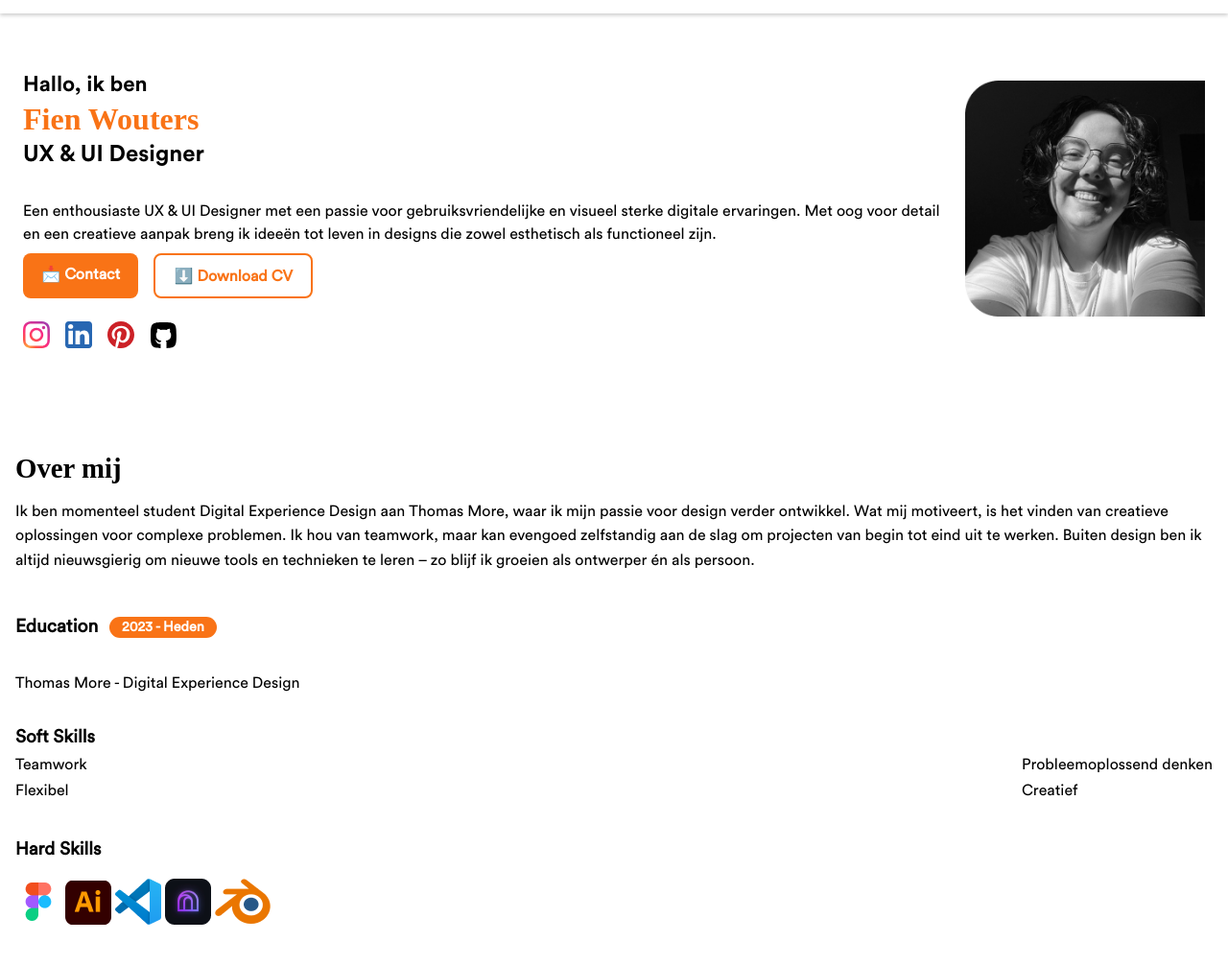
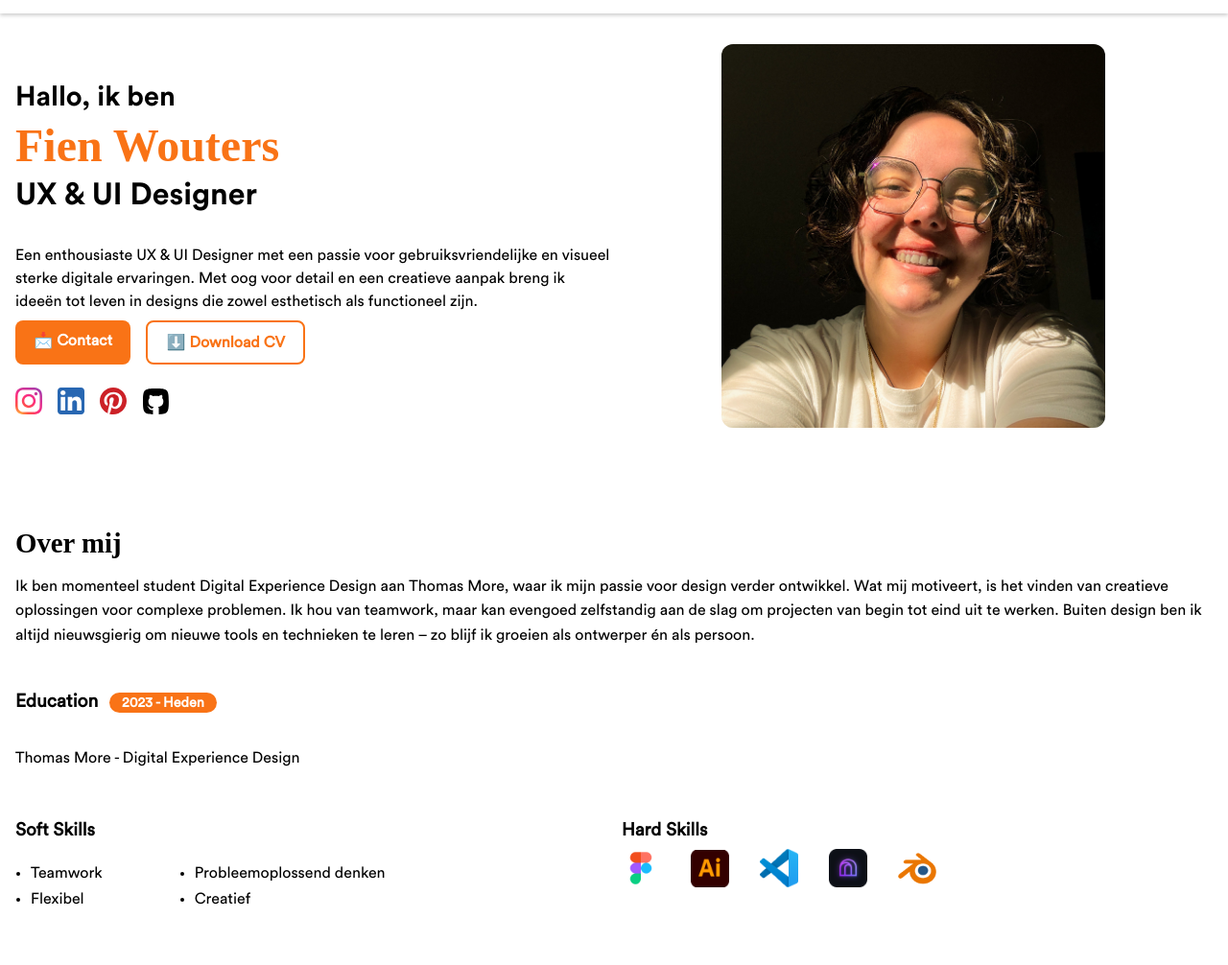
Before and after one commit to Fien1004/MyPortfolio, a plain HTML site: page Index.html in a window 1280 px wide. Shown: the part 69-1075 px from the top of the page at 96% size. Drawn offline with Linux system fonts and the light colour scheme; files whose address does not match are found by name; a web font is replaced by a local one.

Commit message:
feat: update hero section layout and styles, add new images, and enhance skills section

```diff
--- a/CSS/Style.css
+++ b/CSS/Style.css
@@ -110,22 +110,21 @@ p{
   }
 
   /* Hero section */
-  .hero {
+.hero {
   display: flex;
-  flex-direction: row;
-  align-items: stretch;
-  padding: 2rem 1.5rem;
-  gap: 1.5rem;
-  flex-wrap: wrap;
+  flex-direction: column; /* standaard: alles onder elkaar */
+  align-items: center;
+  padding: 2rem 1rem;
 }
 
 .hero-text p {
+  flex: 1;
   margin: 0.5rem 0;
 }
 
 .hero h1 {
   font-family: "Celinda", serif;
-  font-size: 2rem;
+  font-size: 3rem;
   margin: 0 0;
 }
 
@@ -135,14 +134,14 @@ p{
 
 .hero h2 {
   font-family: "Circular std Bold", sans-serif;
-  font-size: 1.5rem;
+  font-size: 2rem;
   margin-top: 0.3rem;
   margin-bottom: 2rem;
 }
 
 .hero h3{
   font-family: "Circular std Bold", sans-serif;
-  font-size: 1.4rem;
+  font-size: 1.8rem;
   margin-top: 1.8rem;
   margin-bottom: 0.3rem;
 }
@@ -188,13 +187,16 @@ p{
 }
 
 .hero-img {
-  flex: 0 0 auto; /* Zorg dat de afbeelding zijn eigen hoogte behoudt */
+  flex: 1;                  /* neemt ook ruimte */
   display: flex;
-  align-items: flex-start; /* Zorg dat de afbeelding bovenaan blijft */
+  justify-content: center;  /* foto centreren */
 }
 
 .hero-img img {
-  width: 160px;
+  max-width: 60%;
+  height: auto;
+  margin-top: 1.5rem;
+  border-radius: 12px; /* optioneel */
 }
 
 /*Over Mij*/
@@ -234,6 +236,12 @@ p{
   font-weight: bold;
 }
 
+.skills-section {
+  display: flex;
+  flex-direction: column;
+  gap: 1rem;
+}
+
 /* Soft skills */
 .skills {
   margin-bottom: 2rem;
@@ -245,12 +253,11 @@ p{
 
 .skills-grid {
   display: flex;
-  justify-content: space-between;
+  gap: 4rem;
 }
 
 .skills-grid ul {
-  list-style: none;
-  padding: 0;
+  padding: 1rem;
   margin: 0;
 }
 
@@ -261,7 +268,7 @@ p{
 /* Hard skills */
 .icons {
   display: flex;
-  gap: 1.5rem;
+  gap: 2rem;
   align-items: center;
 }
 
@@ -270,6 +277,8 @@ p{
   height: 40px;
   object-fit: contain;
 }
+
+/* Projects */
 
 .projects-slider {
   max-width: 1100px;
@@ -300,6 +309,7 @@ p{
 .project-card {
   flex: 0 0 auto;
   width: 250px;
+  height: 250px;
   background: #fff;
   border-radius: 12px;
   box-shadow: 0 4px 12px rgba(0,0,0,0.1);
@@ -537,4 +547,37 @@ p{
   .nav-links li a:hover {
     color: #f97316;
   }
+
+    .hero {
+    flex-direction: row;
+    justify-content: space-between;
+    align-items: center;
+    text-align: left;
+    margin: 0 auto;
+  }
+
+  .hero-text {
+    flex: 1;
+  }
+
+  .hero-img {
+    flex: 1;
+    display: flex;
+    justify-content: center;
+  }
+
+  .hero-img img {
+    max-width: 400px;
+    margin-top: 0;
+  }
+
+    .skills-section {
+    flex-direction: row;
+    align-items: flex-start;
+    gap: 1rem;
+  }
+
+  .skills {
+    flex: 1;
+  }
 }
--- a/Index.html
+++ b/Index.html
@@ -64,7 +64,7 @@ Met oog voor detail en een creatieve aanpak breng ik ideeën tot leven in design
   </div>
 
       <div class="hero-img">
-      <img src="img/Fien.png" alt="Foto van Fien">
+      <img src="img/Fien2.JPG" alt="Foto van Fien">
     </div>
 </section>
 
@@ -85,6 +85,7 @@ Buiten design ben ik altijd nieuwsgierig om nieuwe tools en technieken te leren
     <p>Thomas More - Digital Experience Design</p>
   </div>
 
+<section class="skills-section">
   <!-- Soft skills -->
   <div class="skills soft-skills">
     <h3>Soft Skills</h3>
@@ -100,15 +101,19 @@ Buiten design ben ik altijd nieuwsgierig om nieuwe tools en technieken te leren
     </div>
   </div>
 
+  <!-- Hard skills -->
+  <div class="skills hard-skills">
     <h3>Hard Skills</h3>
-    <div class="skills">
+    <div class="icons">
       <img src="img/Figma.png" alt="Figma">
       <img src="img/AdobeIllustrator.png" alt="Adobe Illustrator">
       <img src="img/VisualStudioCode.png" alt="Visual Studio Code">
       <img src="img/EffectHouse.png" alt="Effect House">
       <img src="img/Blender.png" alt="Blender">
     </div>
-  </section>
+  </div>
+</section>
+
 
   <!-- Projecten overzicht -->
 <section class="projects-slider" id="projects">
```
Also changed, not shown: img/Fien2.JPG (added), img/Fien3.JPG (added), 2 other files.
